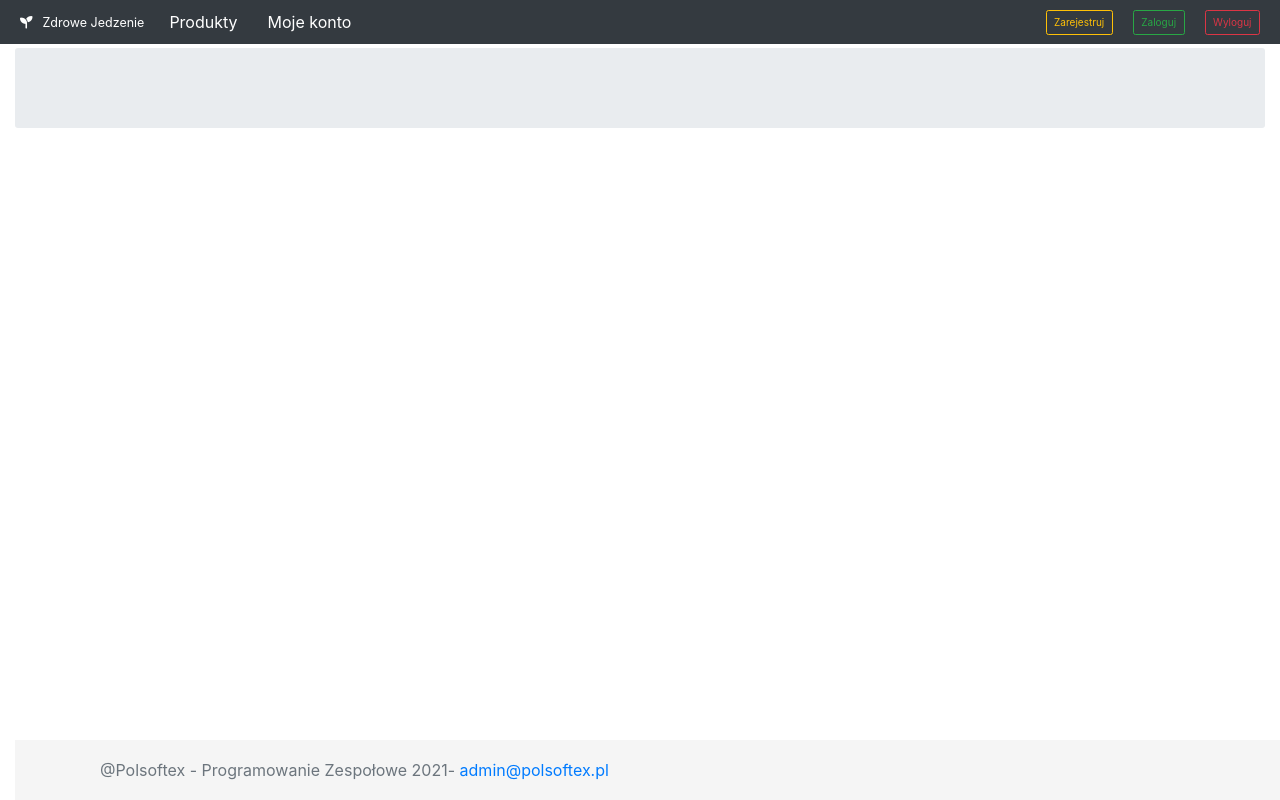
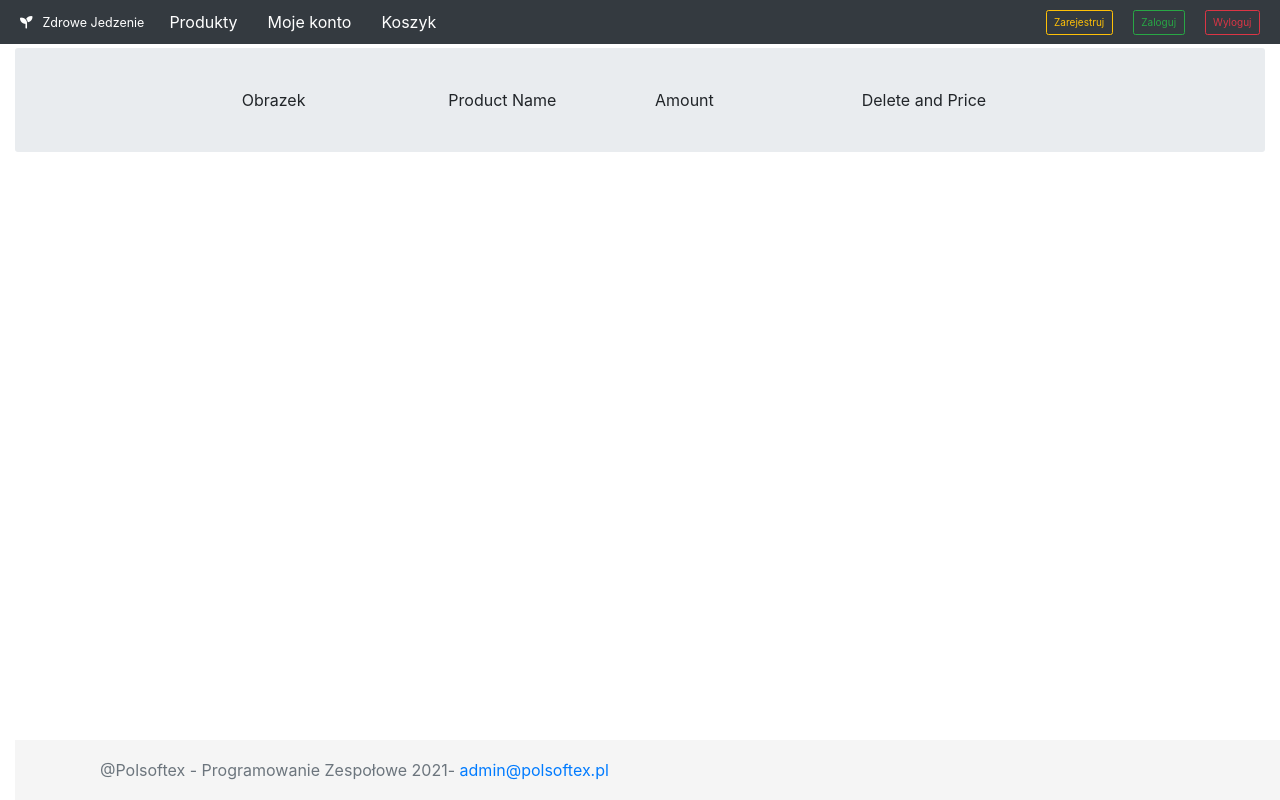
Before and after one commit to Polsoftex-sp-z-o-o/ZdroweJedzenie-Client, a React (Create React App) app in the folder src/main/frontend/: page /cart in a window 1280 px wide. Built offline with nearby package versions, Linux system fonts and the light colour scheme; what rest would draw is missing.

Commit message:
added navigation

```diff
--- a/src/main/frontend/src/components/App.js
+++ b/src/main/frontend/src/components/App.js
@@ -8,6 +8,7 @@ import RegisterView from "./RegisterView";
 import LoginView from "./LoginView";
 import AccountView from "./AccountView";
 import ProductsView from "./ProductsView";
+import CartSummaryView from "./CartSummaryView";
 
 class App extends React.Component {
   render() {
@@ -22,6 +23,7 @@ class App extends React.Component {
               <Route path="/login" exact component={LoginView} />
               <Route path="/account" exact component={AccountView} />
               <Route path="/products" exact component={ProductsView} />
+              <Route path="/cart" exact component={CartSummaryView} />
             </Switch>
           </div>
           <Footer />
--- a/src/main/frontend/src/components/CartSummaryView.js
+++ b/src/main/frontend/src/components/CartSummaryView.js
@@ -12,12 +12,12 @@ class CartSummaryView extends React.Component {
 
   render() {
     return (
-      <div className="content">
-        <div className="row align-items-center">
-          <div className="col-md-3 temp">Obrazek</div>
-          <div className="col-md-3 temp">Product Name</div>
-          <div className="col-md-3 temp">Amount</div>
-          <div className="col-md-3 temp">Delete and Price</div>
+      <div className="content ">
+        <div className="row justify-content-center">
+          <div className="col-md-2">Obrazek</div>
+          <div className="col-md-2">Product Name</div>
+          <div className="col-md-2">Amount</div>
+          <div className="col-md-2">Delete and Price</div>
         </div>
       </div>
     );
--- a/src/main/frontend/src/components/Navigation.js
+++ b/src/main/frontend/src/components/Navigation.js
@@ -15,6 +15,13 @@ class Navigation extends React.Component {
       <Link key="account" to="/account">
         <li className="nav-item active" style={{ margin: "0px 10px 0px 10px" }}>
           <span className="nav-link"> Moje konto</span>
+        </li>
+      </Link>
+    );
+    leftMenuLinks.push(
+      <Link key="cart" to="/cart">
+        <li className="nav-item active" style={{ margin: "0px 10px 0px 10px" }}>
+          <span className="nav-link"> Koszyk</span>
         </li>
       </Link>
     );
```
